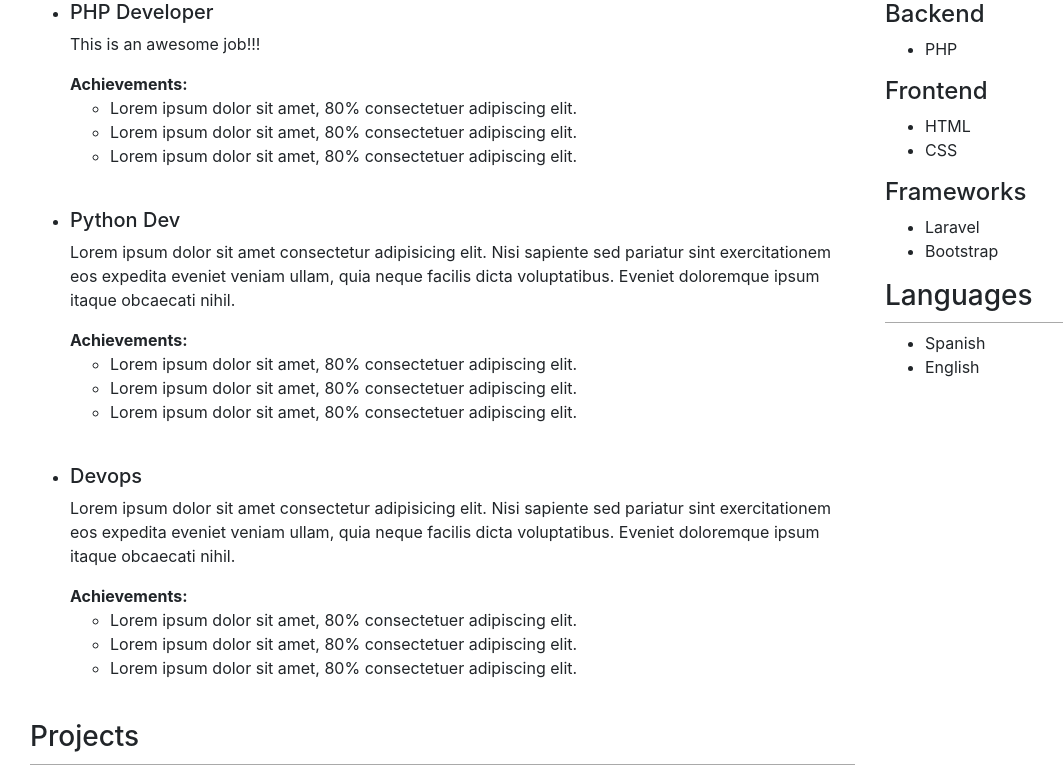
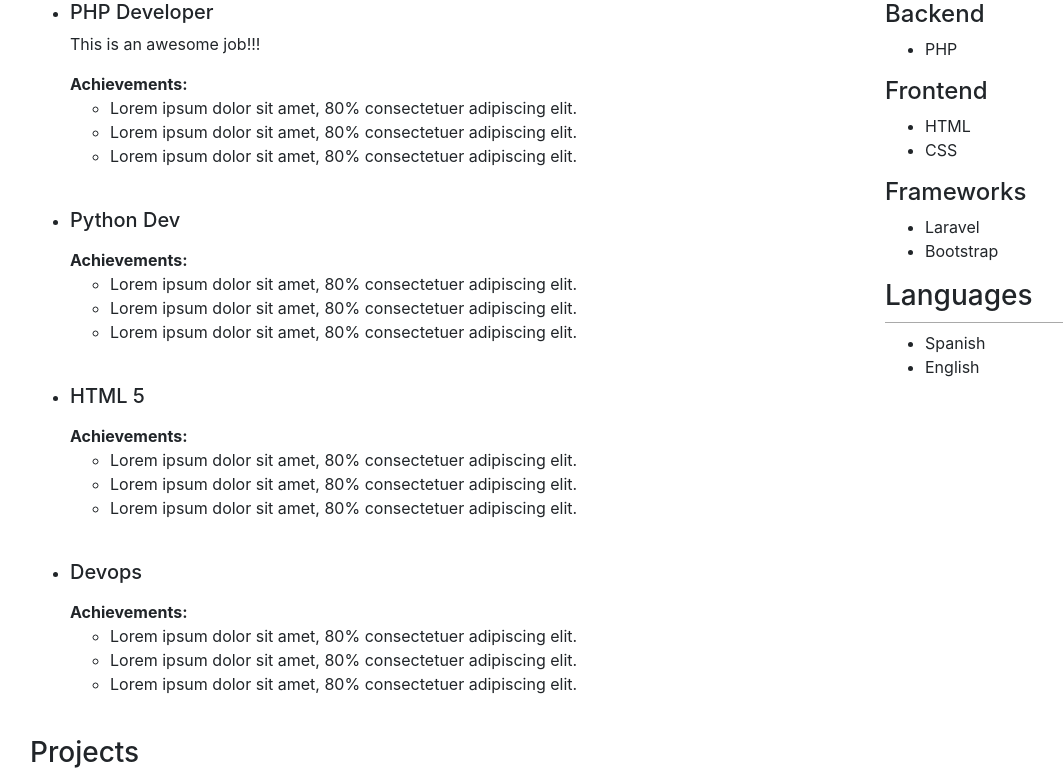
Before and after one commit to SoterRamirez/Introduccion-a-PHP, a PHP site: page / in a window 1280 px wide. Shown: the part 548-1322 px from the top of the page, without its empty margins (55-1118 px from the left). Run offline with PHP 8.4, Linux system fonts and the light colour scheme; data that the repository does not hold is empty.

Commit message:
Condicionales y Ciclos

```diff
--- a/index.php
+++ b/index.php
@@ -1,5 +1,5 @@
 <?php
-$name = 'Soter Ramirez';
+$name = 'Soter Ramírez';
 $jobs = [
   [
     'title' => 'PHP Developer',
@@ -9,14 +9,24 @@ $jobs = [
     'title' => 'Python Dev',
   ],
   [
+    'title' => 'HTML 5',
+  ],
+  [
     'title' => 'Devops'
   ]
 ];
 
+// $var1 = 1;
+// if($var1 > 2) {
+//     echo 'es mayor que 2';
+// } else {
+//     echo 'no es mayor que 2';
+// }
+
 ?>
 
 <!doctype html>
-<html lang="en">
+<html lang="es">
 
 <head>
   <!-- Required meta tags -->
@@ -26,7 +36,7 @@ $jobs = [
   <!-- Bootstrap CSS -->
   <link rel="stylesheet" href="https://stackpath.bootstrapcdn.com/bootstrap/4.1.2/css/bootstrap.min.css" integrity="sha384-Smlep5jCw/wG7hdkwQ/Z5nLIefveQRIY9nfy6xoR1uRYBtpZgI6339F5dgvm/e9B"
     crossorigin="anonymous">
-  <link rel="stylesheet" href="style.css">
+  <link rel="stylesheet" href="Template/style.css">
 
   <title>Resume</title>
 </head>
@@ -41,7 +51,7 @@ $jobs = [
         <h1><?php echo $name; ?></h1>
         <h2>PHP Developer</h2>
         <ul>
-          <li>Mail: soter@mail.com</li>
+          <li>Mail: Soter@mail.com</li>
           <li>Phone: 1234567890</li>
           <li>LinkedIn: https://linkedin.com</li>
           <li>Twitter: @SoterRamirez</li>
@@ -62,36 +72,20 @@ $jobs = [
         <div>
           <h3 class="border-bottom-gray" >Work Experience</h3>
           <ul>
-            <li class="work-position">
-              <h5><?php echo $jobs[0]['title']; ?></h5>
-              <p><?php echo $jobs[0]['description']; ?></p>
-              <strong>Achievements:</strong>
-              <ul>
-                <li>Lorem ipsum dolor sit amet, 80% consectetuer adipiscing elit.</li>
-                <li>Lorem ipsum dolor sit amet, 80% consectetuer adipiscing elit.</li>
-                <li>Lorem ipsum dolor sit amet, 80% consectetuer adipiscing elit.</li>
-              </ul>
-            </li>
-            <li class="work-position">
-                <h5><?php echo $jobs[1]['title']; ?></h5>
-                <p>Lorem ipsum dolor sit amet consectetur adipisicing elit. Nisi sapiente sed pariatur sint exercitationem eos expedita eveniet veniam ullam, quia neque facilis dicta voluptatibus. Eveniet doloremque ipsum itaque obcaecati nihil.</p>
-                <strong>Achievements:</strong>
-                <ul>
-                  <li>Lorem ipsum dolor sit amet, 80% consectetuer adipiscing elit.</li>
-                  <li>Lorem ipsum dolor sit amet, 80% consectetuer adipiscing elit.</li>
-                  <li>Lorem ipsum dolor sit amet, 80% consectetuer adipiscing elit.</li>
-                </ul>
-              </li>
-              <li class="work-position">
-                  <h5><?php echo $jobs[2]['title']; ?></h5>
-                  <p>Lorem ipsum dolor sit amet consectetur adipisicing elit. Nisi sapiente sed pariatur sint exercitationem eos expedita eveniet veniam ullam, quia neque facilis dicta voluptatibus. Eveniet doloremque ipsum itaque obcaecati nihil.</p>
-                  <strong>Achievements:</strong>
-                  <ul>
-                    <li>Lorem ipsum dolor sit amet, 80% consectetuer adipiscing elit.</li>
-                    <li>Lorem ipsum dolor sit amet, 80% consectetuer adipiscing elit.</li>
-                    <li>Lorem ipsum dolor sit amet, 80% consectetuer adipiscing elit.</li>
-                  </ul>
-                </li>
+            <?php
+            for($idx = 0;$idx < count($jobs); $idx++) {
+              echo '<li class="work-position">';
+              echo '<h5>' . $jobs[$idx]['title'] . '</h5>';
+              echo '<p>' . $jobs[$idx]['description'] . '</p>';
+              echo '<strong>Achievements:</strong>';
+              echo '<ul>';
+              echo '<li>Lorem ipsum dolor sit amet, 80% consectetuer adipiscing elit.</li>';
+              echo '<li>Lorem ipsum dolor sit amet, 80% consectetuer adipiscing elit.</li>';
+              echo '<li>Lorem ipsum dolor sit amet, 80% consectetuer adipiscing elit.</li>';
+              echo '</ul>';
+              echo '</li>';
+            }
+            ?>
           </ul>
         </div>
         <div>
@@ -115,7 +109,7 @@ $jobs = [
                 <h5>Project X</h5>
                 <div class="row">
                     <div class="col-3">
-                        <img id="profile-picture" src="https://ui-avatars.com/api/?name=John+Doe&size=255" alt="">
+                        <img id="profile-picture" src="https://ui-avatars.com/api/?name=Soter+Ramirez&size=255" alt="">
                       </div>
                       <div class="col">
                         <p>Lorem ipsum dolor sit amet consectetur adipisicing elit. Eius earum corporis at accusamus quisquam hic quos vel? Tenetur, ullam veniam consequatur esse quod cum, quam cupiditate assumenda natus maiores aperiam.</p>
@@ -153,7 +147,7 @@ $jobs = [
     </div>
     <div id="resume-footer" class="row">
       <div class="col">
-          Designed by @hectorbenitez
+          Designed by @soterramirez
       </div>
     </div>
   </div>
```
Also changed, not shown: Readme.md.
